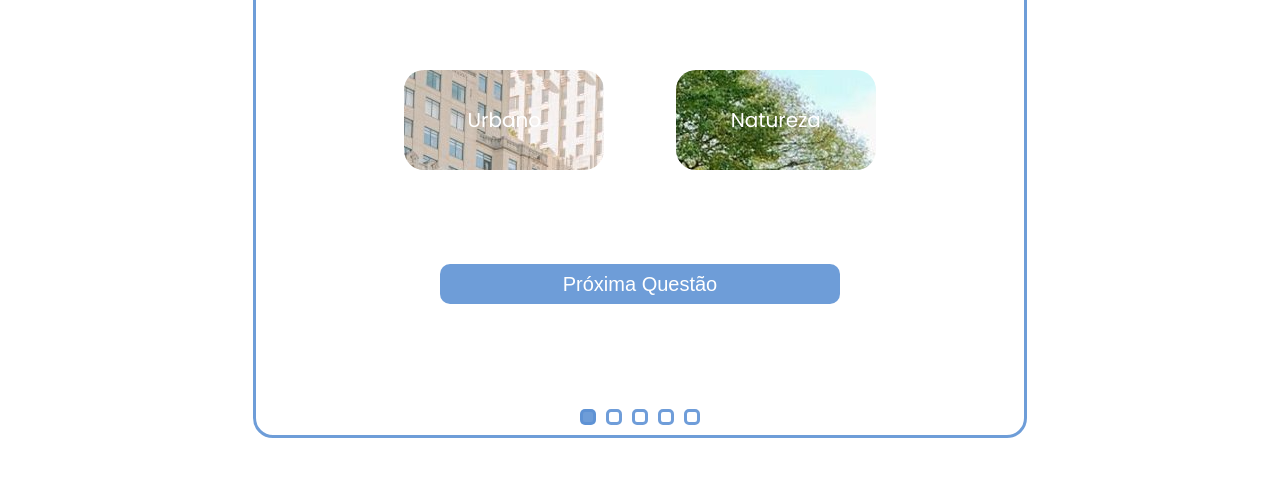
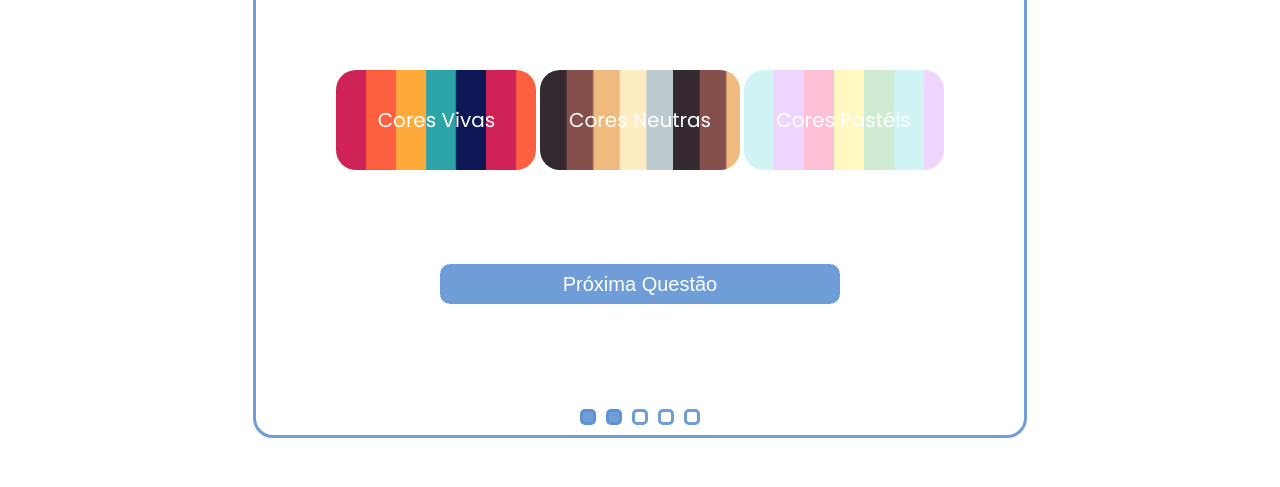
Before and after one commit to russo-natalia/projeto-individual, a website: page site/public/pesquisa.html in a window 1280 px wide. Both pictures are taken after a click on the button "Próxima Questão". Shown: the part 296-783 px from the top of the page. Drawn offline with Linux system fonts and the light colour scheme.

Commit message:
pergunta2

```diff
--- a/site/public/css/formulario.css
+++ b/site/public/css/formulario.css
@@ -100,84 +100,3 @@
 }
 
 /*Questionário*/
-
-.urbano {
-    background-image: url(../img/urbano.png);
-}
-
-.natureza {
-    background-image: url(../img/natureza.jfif);
-}
-
-.alternativas {
-    width: 200px;
-    height: 100px;
-    display: flex;
-    justify-content: center;
-    align-items: center;
-    font-size: 20px;
-    border-radius: 20px;
-    color: white;
-    transition: 0.5s;
-    font-weight: lighter;
-}
-
-.alternativas:hover {
-    background-image: url(../img/fundo-roxo.png);
-}
-
-.botao-questionario {
-    border: none;
-    width: 400px;
-    height: 40px;
-    font-size: 20px;
-    cursor: pointer;
-    border-radius: 10px;
-    color: white;
-    margin: 50px;
-}
-
-.conteudo {
-    display: flex;
-    justify-content: center;
-    align-items: center;
-}
-
-.questionario {
-    width: 60%;
-    height: 500px;
-    border: solid;
-    border-color: #5d91d4e3;
-    display: flex;
-    flex-direction: column;
-    justify-content: center;
-    align-items: center;
-    border-radius: 20px;
-    margin: 0px 0px 50px 0px;
-    font-size: 30px;
-    font-weight: bold;
-}
-
-.hidden {
-    display: none;
-}
-
-.respostas {
-    display: flex;
-    justify-content: space-evenly;
-    width: 80%;
-    margin: auto;
-}
-
-.progresso {
-    display: flex;
-    justify-content: center;
-}
-
-.localizacao {
-    width: 10px;
-    height: 10px;
-    border: solid #5d91d4e3;
-    border-radius: 5px;
-    margin: 10px 5px;
-}
--- /dev/null
+++ b/site/public/css/questionario.css
@@ -0,0 +1,97 @@
+.urbano {
+    background-image: url(../img/urbano.png);
+    background-size: contain;
+}
+
+.natureza {
+    background-image: url(../img/natureza.jfif);
+    background-size: contain;
+}
+
+.vivas {
+    background-image: url(../img/vivas.jfif);
+    background-size: contain;
+}
+
+.pasteis {
+    background-image: url(../img/pasteis.png);
+    background-size: contain;
+}
+
+.neutras {
+    background-image: url(../img/neutras.png);
+    background-size: contain;
+}
+
+.alternativas {
+    width: 200px;
+    height: 100px;
+    display: flex;
+    justify-content: center;
+    align-items: center;
+    font-size: 20px;
+    border-radius: 20px;
+    color: white;
+    transition: 0.5s;
+    font-weight: lighter;
+}
+
+.alternativas:hover {
+    background-image: url(../img/fundo-roxo.png);
+}
+
+.botao-questionario {
+    border: none;
+    width: 400px;
+    height: 40px;
+    font-size: 20px;
+    cursor: pointer;
+    border-radius: 10px;
+    color: white;
+    margin: 50px;
+}
+
+.conteudo {
+    display: flex;
+    justify-content: center;
+    align-items: center;
+}
+
+.questionario {
+    width: 60%;
+    height: 500px;
+    border: solid;
+    border-color: #5d91d4e3;
+    display: flex;
+    flex-direction: column;
+    justify-content: center;
+    align-items: center;
+    border-radius: 20px;
+    margin: 0px 0px 50px 0px;
+    font-size: 30px;
+    font-weight: bold;
+}
+
+.hidden {
+    display: none;
+}
+
+.respostas {
+    display: flex;
+    justify-content: space-evenly;
+    width: 80%;
+    margin: auto;
+}
+
+.progresso {
+    display: flex;
+    justify-content: center;
+}
+
+.localizacao {
+    width: 10px;
+    height: 10px;
+    border: solid #5d91d4e3;
+    border-radius: 5px;
+    margin: 10px 5px;
+}
--- a/site/public/pesquisa.html
+++ b/site/public/pesquisa.html
@@ -8,6 +8,7 @@
     <link rel="stylesheet" href="css/style.css">
     <link rel="stylesheet" href="css/estilo-geral.css">
     <link rel="stylesheet" href="css/formulario.css">
+    <link rel="stylesheet" href="css/questionario.css">
     <title>Abstract | Questionário</title>
 </head>
 <body>
@@ -28,19 +29,19 @@
         <span>Olá, <b id="nome_usuario">Fulana</b></span>
     </div>
     <div class="conteudo">
-        <div class="questionario">
+        <div class="questionario" id="div_questionario">
             <span class=" color-roxo">Escolha uma das opções:</span><br>
             <div class="respostas">
                 <div class="alternativas urbano">
-                    <input type="radio" class="hidden" id="urbano" value="urbano">
+                    <input type="radio" class="hidden" name="input_pergunta1" value="urbano">
                     <label for="urbano">Urbano</label><br>
                 </div>
                 <div class="alternativas natureza">
-                    <input type="radio" class="hidden" id="natureza" value="natureza">
+                    <input type="radio" class="hidden" name="input_pergunta1" value="natureza">
                     <label for="natureza" >Natureza</label><br>
                 </div>
             </div>
-            <button class="botao-questionario back-roxo">
+            <button onclick="pergunta1()" class="botao-questionario back-roxo">
                 Próxima Questão
             </button><br>
             <div class="progresso">
@@ -82,3 +83,47 @@
     </div>
 </body>
 </html>
+<script>
+
+    function pergunta1() {
+        // var respostaPergunta1 =  input_pergunta1.value;
+        div_questionario.innerHTML = `
+            <span class=" color-roxo">Escolha uma das opções:</span><br>
+            <div class="respostas">
+                <div class="alternativas vivas">
+                    <input type="radio" class="hidden" name="input_pergunta2" value="coresVivas">
+                    <label for="input_pergunta2">Cores Vivas</label><br>
+                </div>
+                <div class="alternativas neutras">
+                    <input type="radio" class="hidden" name="input_pergunta2" value="coresNeutras">
+                    <label for="input_pergunta2" >Cores Neutras</label><br>
+                </div>
+                <div class="alternativas pasteis">
+                    <input type="radio" class="hidden" name="input_pergunta2" value="coresPasteis">
+                    <label for="input_pergunta2" >Cores Pastéis</label><br>
+                </div>
+            </div>
+            <button onclick="pergunta2()" class="botao-questionario back-roxo">
+                Próxima Questão
+            </button><br>
+            <div class="progresso">
+                <div class="localizacao back-roxo"></div>
+                <div class="localizacao back-roxo"></div>
+                <div class="localizacao"></div>
+                <div class="localizacao"></div>
+                <div class="localizacao"></div>
+            </div>
+            `
+        // if (respostaPergunta1 == 'urbano') {
+        //     //adicionar o valor 1 à variavel das obras
+
+        // } else if (respostaPergunta1 == 'natureza' ) {
+        //     //adicionar o valor 1 à variavel das obras
+        //     //mudar innerHTML
+        // } else {
+        //     alert('Escolha uma alternativa.')
+        // }
+    }
+
+
+</script>
```
Also changed, not shown: site/public/img/neutras.png (added), site/public/img/pasteis.png (added), site/public/img/vivas.jfif (added).
